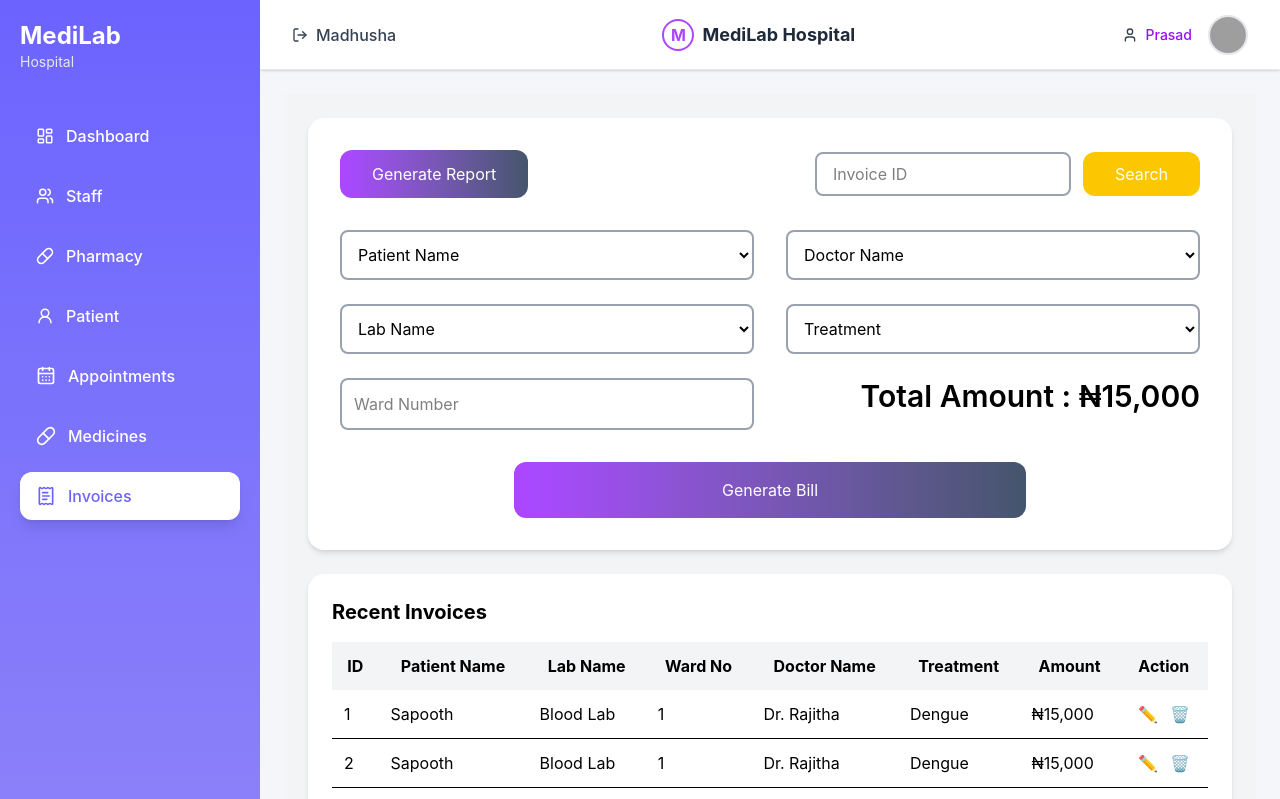
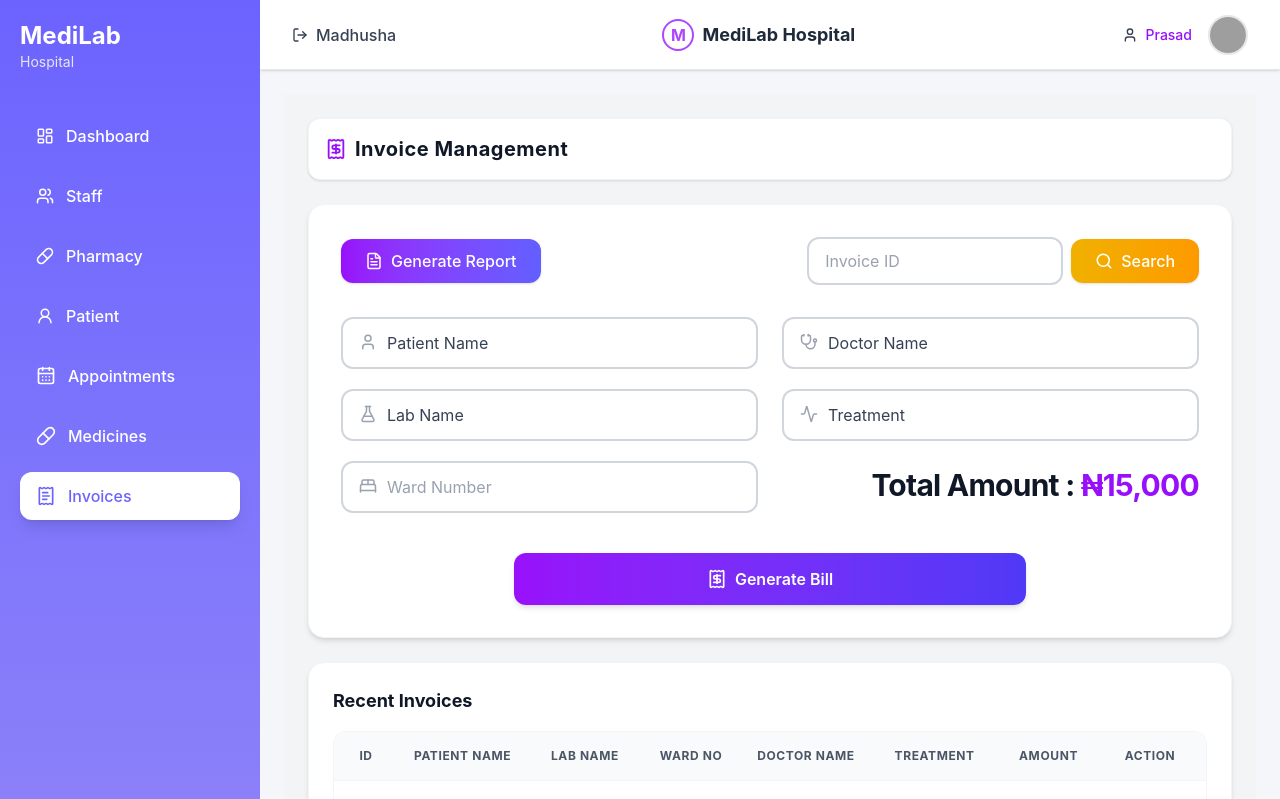
Before and after one commit to Vincedacode/Hospital-Management, a React (Vite) app: page /admin/invoices in a window 1280 px wide. Shown: the top 799 px of the page. Built offline with nearby package versions, Linux system fonts and the light colour scheme; grey boxes are pictures that could not be loaded.

Commit message:
Invoice page corrected

```diff
--- a/src/pages/admin/InvoiceManagement.jsx
+++ b/src/pages/admin/InvoiceManagement.jsx
@@ -1,102 +1,179 @@
 // src/pages/InvoiceManagement.jsx
 
 import React from "react";
+import {
+  Receipt,
+  FileText,
+  Search,
+  User,
+  FlaskConical,
+  BedDouble,
+  Stethoscope,
+  Activity,
+  Edit2,
+  Trash2,
+  DollarSign
+} from "lucide-react";
 
 const InvoiceManagement = () => {
+  // Mock data matching the UI table
+  const invoiceData = [
+    { id: 1, name: "Sapooth", lab: "Blood Lab", ward: "1", doctor: "Dr. Rajitha", treatment: "Dengue", amount: "₦15,000" },
+    { id: 2, name: "Sapooth", lab: "Blood Lab", ward: "1", doctor: "Dr. Rajitha", treatment: "Dengue", amount: "₦15,000" },
+    { id: 3, name: "Sapooth", lab: "Blood Lab", ward: "1", doctor: "Dr. Rajitha", treatment: "Dengue", amount: "₦15,000" },
+    { id: 4, name: "Sapooth", lab: "Blood Lab", ward: "1", doctor: "Dr. Rajitha", treatment: "Dengue", amount: "₦15,000" },
+  ];
+
   return (
-    <div className="min-h-screen bg-gray-100 p-6">
-      {/* Invoice Form Section */}
-      <div className="bg-white rounded-2xl shadow-md p-8">
-        <div className="flex justify-between items-center mb-8">
-          <button className="px-8 py-3 text-white rounded-xl bg-gradient-to-r from-purple-500 to-slate-600">
+    <div className="min-h-screen bg-gray-100 p-4 md:p-6 font-sans antialiased text-gray-800">
+
+      {/* Top Header Panel */}
+      <div className="w-full bg-white rounded-xl shadow-sm border border-gray-100 p-4 mb-6 max-w-7xl mx-auto">
+        <h1 className="text-xl font-bold tracking-wide text-gray-900 flex items-center gap-2">
+          <Receipt className="text-purple-600" size={22} />
+          Invoice Management
+        </h1>
+      </div>
+
+      {/* Main Control Panel Card */}
+      <div className="bg-white rounded-2xl shadow-md border border-gray-100 p-6 md:p-8 mb-6 max-w-7xl mx-auto">
+
+        {/* Action Button & Search Row */}
+        <div className="flex flex-col sm:flex-row justify-between items-start sm:items-center gap-4 mb-8">
+          <button className="flex items-center gap-2 bg-gradient-to-r from-purple-600 to-indigo-500 hover:from-purple-700 hover:to-indigo-600 text-white font-medium px-6 py-2.5 rounded-xl shadow-sm transition-all transform active:scale-95 w-full sm:w-auto justify-center">
+            <FileText size={18} />
             Generate Report
           </button>
 
-          <div className="flex gap-3">
+          <div className="flex w-full sm:w-auto items-center gap-2">
+            <div className="relative flex-1 sm:w-64">
               <input
                 type="text"
                 placeholder="Invoice ID"
-              className="border-2 border-gray-400 rounded-lg px-4 py-2 w-64"
+                className="w-full px-4 py-2.5 bg-white border-2 border-gray-300 rounded-xl focus:outline-none focus:border-indigo-500 placeholder-gray-400 transition-colors"
               />
-            <button className="px-8 py-2 bg-yellow-400 text-white rounded-xl">
+            </div>
+            <button className="flex items-center gap-2 bg-gradient-to-r from-yellow-500 to-amber-500 hover:from-yellow-600 hover:to-amber-600 text-white font-medium px-6 py-2.5 rounded-xl shadow-sm transition-all transform active:scale-95">
+              <Search size={18} />
               Search
             </button>
           </div>
         </div>
 
-        <div className="grid md:grid-cols-2 gap-8">
-          <div className="space-y-6">
-            <select className="w-full border-2 border-gray-400 rounded-lg p-3">
+        {/* Dynamic Input Form Grid */}
+        <div className="grid grid-cols-1 md:grid-cols-2 gap-6 mb-8">
+          {/* Left Column */}
+          <div className="space-y-5">
+            <div className="relative rounded-xl border-2 border-gray-300 focus-within:border-indigo-500 overflow-hidden transition-colors bg-white">
+              <span className="absolute left-4 top-3.5 text-gray-400 pointer-events-none">
+                <User size={18} />
+              </span>
+              <select className="w-full pl-11 pr-4 py-3 bg-transparent text-gray-700 focus:outline-none appearance-none cursor-pointer">
                 <option>Patient Name</option>
               </select>
+            </div>
 
-            <select className="w-full border-2 border-gray-400 rounded-lg p-3">
+            <div className="relative rounded-xl border-2 border-gray-300 focus-within:border-indigo-500 overflow-hidden transition-colors bg-white">
+              <span className="absolute left-4 top-3.5 text-gray-400 pointer-events-none">
+                <FlaskConical size={18} />
+              </span>
+              <select className="w-full pl-11 pr-4 py-3 bg-transparent text-gray-700 focus:outline-none appearance-none cursor-pointer">
                 <option>Lab Name</option>
               </select>
+            </div>
 
+            <div className="relative rounded-xl border-2 border-gray-300 focus-within:border-indigo-500 overflow-hidden transition-colors bg-white">
+              <span className="absolute left-4 top-3.5 text-gray-400 pointer-events-none">
+                <BedDouble size={18} />
+              </span>
               <input
                 type="text"
                 placeholder="Ward Number"
-              className="w-full border-2 border-gray-400 rounded-lg p-3"
+                className="w-full pl-11 pr-4 py-3 bg-transparent text-gray-700 focus:outline-none placeholder-gray-400"
               />
             </div>
+          </div>
 
-          <div className="space-y-6">
-            <select className="w-full border-2 border-gray-400 rounded-lg p-3">
+          {/* Right Column */}
+          <div className="space-y-5">
+            <div className="relative rounded-xl border-2 border-gray-300 focus-within:border-indigo-500 overflow-hidden transition-colors bg-white">
+              <span className="absolute left-4 top-3.5 text-gray-400 pointer-events-none">
+                <Stethoscope size={18} />
+              </span>
+              <select className="w-full pl-11 pr-4 py-3 bg-transparent text-gray-700 focus:outline-none appearance-none cursor-pointer">
                 <option>Doctor Name</option>
               </select>
+            </div>
 
-            <select className="w-full border-2 border-gray-400 rounded-lg p-3">
+            <div className="relative rounded-xl border-2 border-gray-300 focus-within:border-indigo-500 overflow-hidden transition-colors bg-white">
+              <span className="absolute left-4 top-3.5 text-gray-400 pointer-events-none">
+                <Activity size={18} />
+              </span>
+              <select className="w-full pl-11 pr-4 py-3 bg-transparent text-gray-700 focus:outline-none appearance-none cursor-pointer">
                 <option>Treatment</option>
               </select>
+            </div>
 
-            <div className="text-right">
-              <h2 className="text-3xl font-semibold">
-                Total Amount : ₦15,000
+            <div className="text-right flex items-center justify-end h-12">
+              <h2 className="text-2xl md:text-3xl font-bold text-gray-900 tracking-tight">
+                Total Amount : <span className="text-purple-600">₦15,000</span>
               </h2>
             </div>
           </div>
         </div>
 
-        <div className="flex justify-center mt-8">
-          <button className="w-full max-w-lg py-4 text-white rounded-xl bg-gradient-to-r from-purple-500 to-slate-600">
+        {/* Generate Bill Button */}
+        <div className="flex justify-center mt-10">
+          <button className="w-full max-w-lg py-3.5 text-white font-semibold rounded-xl bg-gradient-to-r from-purple-600 to-indigo-600 hover:from-purple-700 hover:to-indigo-700 shadow-md transition-all transform active:scale-95 flex items-center justify-center gap-2">
+            <Receipt size={20} />
             Generate Bill
           </button>
         </div>
       </div>
 
-      {/* Recent Invoices */}
-      <div className="bg-white rounded-2xl shadow-md p-6 mt-6">
-        <h2 className="text-xl font-bold mb-4">Recent Invoices</h2>
+      {/* Recent Invoices Table Panel */}
+      <div className="bg-white rounded-2xl shadow-md border border-gray-100 p-6 max-w-7xl mx-auto overflow-hidden">
+        <h2 className="text-lg font-bold text-gray-900 mb-4">Recent Invoices</h2>
 
-        <table className="w-full">
-          <thead className="bg-gray-100">
-            <tr>
-              <th className="p-3">ID</th>
-              <th className="p-3">Patient Name</th>
-              <th className="p-3">Lab Name</th>
-              <th className="p-3">Ward No</th>
-              <th className="p-3">Doctor Name</th>
-              <th className="p-3">Treatment</th>
-              <th className="p-3">Amount</th>
-              <th className="p-3">Action</th>
+        {/* Responsive Table Wrapper */}
+        <div className="overflow-x-auto rounded-xl border border-gray-100">
+          <table className="w-full text-left border-collapse">
+            <thead>
+              <tr className="bg-gray-50 border-b border-gray-100">
+                <th className="p-4 text-xs font-bold uppercase text-gray-600 tracking-wider w-16 text-center">ID</th>
+                <th className="p-4 text-xs font-bold uppercase text-gray-600 tracking-wider">Patient Name</th>
+                <th className="p-4 text-xs font-bold uppercase text-gray-600 tracking-wider">Lab Name</th>
+                <th className="p-4 text-xs font-bold uppercase text-gray-600 tracking-wider text-center">Ward No</th>
+                <th className="p-4 text-xs font-bold uppercase text-gray-600 tracking-wider">Doctor Name</th>
+                <th className="p-4 text-xs font-bold uppercase text-gray-600 tracking-wider">Treatment</th>
+                <th className="p-4 text-xs font-bold uppercase text-gray-600 tracking-wider text-right">Amount</th>
+                <th className="p-4 text-xs font-bold uppercase text-gray-600 tracking-wider text-center w-28">Action</th>
               </tr>
             </thead>
 
-          <tbody>
-            {[1, 2, 3, 4].map((invoice) => (
-              <tr key={invoice} className="border-b">
-                <td className="p-3">{invoice}</td>
-                <td className="p-3">Sapooth</td>
-                <td className="p-3">Blood Lab</td>
-                <td className="p-3">1</td>
-                <td className="p-3">Dr. Rajitha</td>
-                <td className="p-3">Dengue</td>
-                <td className="p-3">₦15,000</td>
+            <tbody className="divide-y divide-gray-50">
+              {invoiceData.map((invoice, index) => (
+                <tr
+                  key={invoice.id}
+                  className={`hover:bg-gray-50/70 transition-colors ${index % 2 === 1 ? 'bg-gray-50/30' : ''}`}
+                >
+                  <td className="p-4 text-sm font-medium text-gray-500 text-center">{invoice.id}</td>
+                  <td className="p-4 text-sm font-semibold text-gray-900">{invoice.name}</td>
+                  <td className="p-4 text-sm text-gray-600">{invoice.lab}</td>
+                  <td className="p-4 text-sm text-gray-600 text-center">{invoice.ward}</td>
+                  <td className="p-4 text-sm text-gray-600">{invoice.doctor}</td>
+                  <td className="p-4 text-sm text-gray-600">{invoice.treatment}</td>
+                  <td className="p-4 text-sm font-semibold text-purple-600 text-right">{invoice.amount}</td>
 
-                <td className="p-3 flex gap-3 justify-center">
-                  <button>✏️</button>
-                  <button>🗑️</button>
+                  <td className="p-4 text-sm text-center">
+                    <div className="flex items-center justify-center gap-3">
+                      <button className="text-indigo-500 hover:text-indigo-700 p-1 rounded hover:bg-indigo-50 transition-colors">
+                        <Edit2 size={16} />
+                      </button>
+                      <button className="text-red-400 hover:text-red-600 p-1 rounded hover:bg-red-50 transition-colors">
+                        <Trash2 size={16} />
+                      </button>
+                    </div>
                   </td>
                 </tr>
               ))}
@@ -104,6 +181,7 @@ const InvoiceManagement = () => {
           </table>
         </div>
       </div>
+    </div>
   );
 };
 
```
Lines whose indentation alone changed are shown as unchanged.
